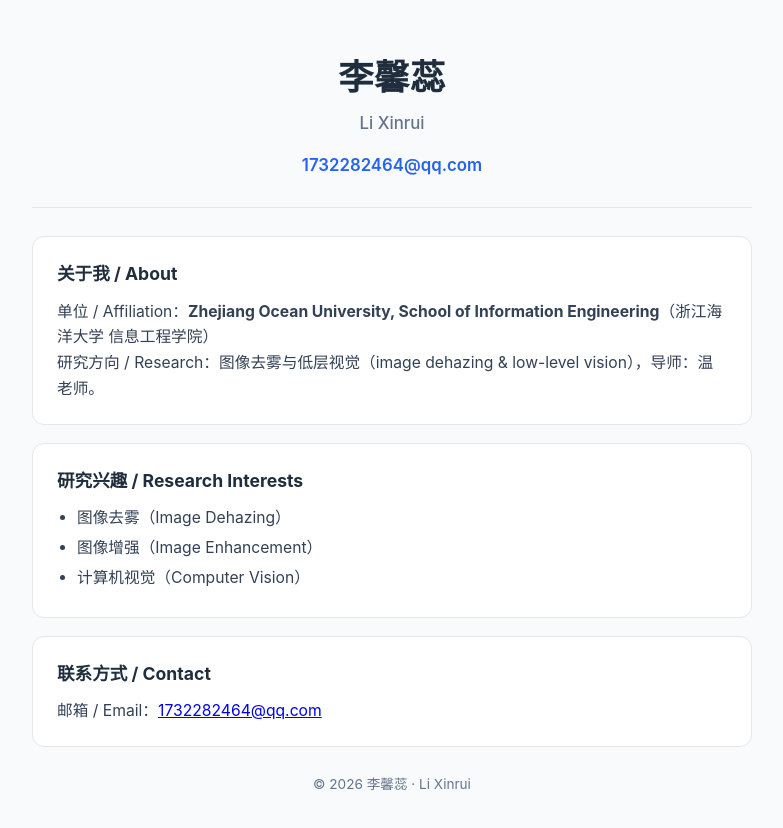
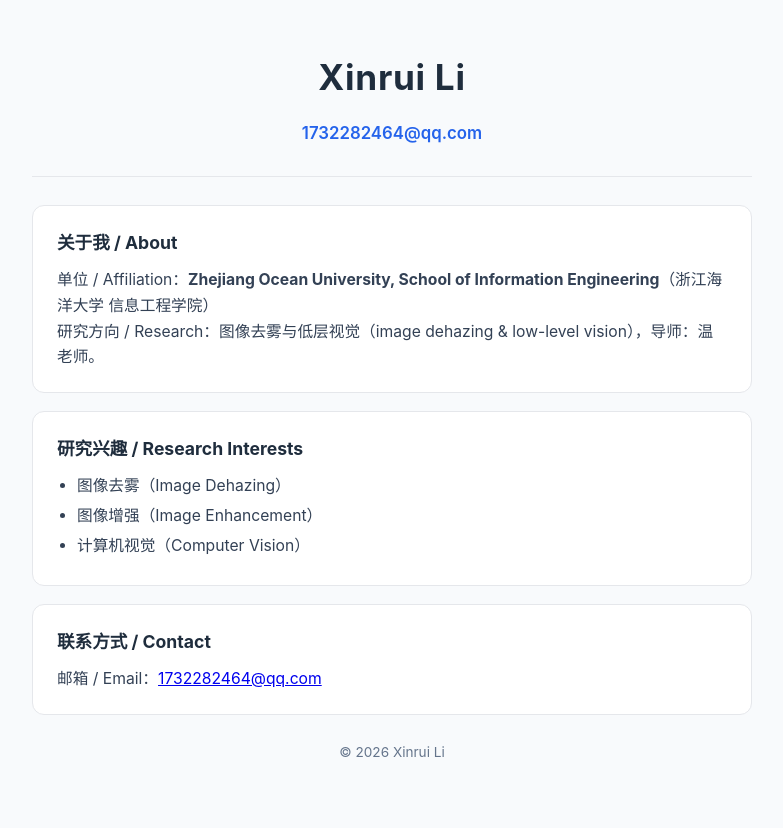
Before and after one commit to uu0220/uu0220.github.io, a plain HTML site: page index.html in a window 1280 px wide. Shown: the whole page, without its empty margins (248-1031 px from the left). Drawn offline with Linux system fonts and the light colour scheme.

Commit message:
Use English name to match OpenReview profile
Co-Authored-By: Claude Code <noreply@anthropic.com>

```diff
--- a/index.html
+++ b/index.html
@@ -3,8 +3,8 @@
 <head>
 <meta charset="UTF-8">
 <meta name="viewport" content="width=device-width, initial-scale=1.0">
-<meta name="description" content="李馨蕊 (Li Xinrui) — 个人主页 / Personal Homepage">
-<title>李馨蕊 (Li Xinrui)</title>
+<meta name="description" content="Xinrui Li — Personal Homepage">
+<title>Xinrui Li</title>
 <style>
   :root {
     --ink: #1f2d3d;
@@ -44,8 +44,7 @@
 <div class="wrap">
 
   <header>
-    <h1>李馨蕊</h1>
-    <div class="en-name">Li Xinrui</div>
+    <h1>Xinrui Li</h1>
     <a class="email" href="mailto:1732282464@qq.com">1732282464@qq.com</a>
   </header>
 
@@ -72,7 +71,7 @@
     <p>邮箱 / Email：<a href="mailto:1732282464@qq.com">1732282464@qq.com</a></p>
   </section>
 
-  <footer>© 2026 李馨蕊 · Li Xinrui</footer>
+  <footer>© 2026 Xinrui Li</footer>
 
 </div>
 </body>
```
